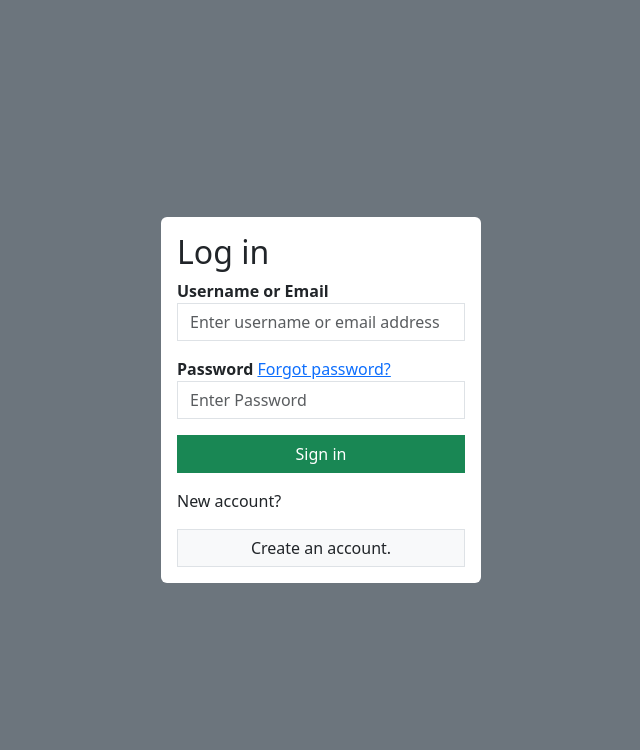
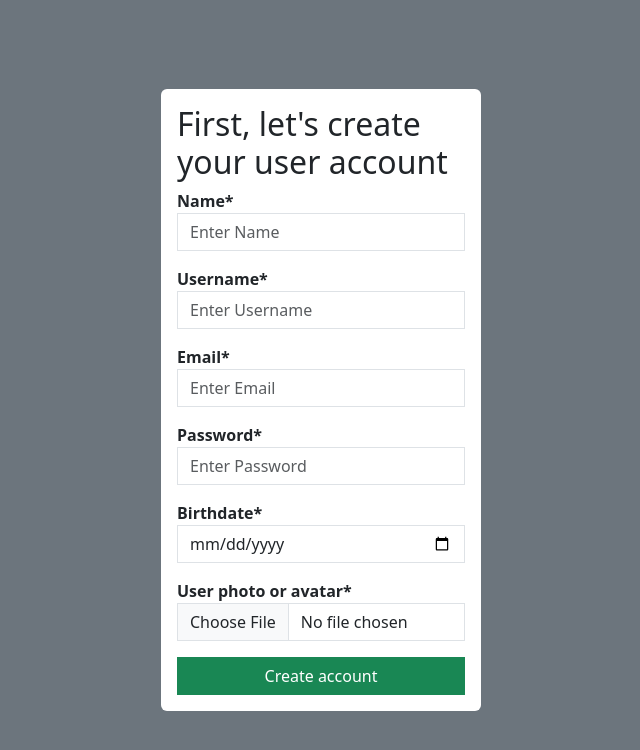
Before and after one commit to JM-Granados/Proyecto1_TeamMeli, a React (Vite) app in the folder frontend/client/: page /Signup in a window 1280 px wide. Shown: the top 750 px of the page, without its empty margins (319-959 px from the left). Built offline with nearby package versions, Linux system fonts and the light colour scheme.

Commit message:
Se terminó la interfaz de login, signup y forgotPass
Queda comentado una parte de código que sirve para mandar a la base lo que se recibe de la interfaz y se verifica para crear cueta, iniciar sesión o reenviar un correo con la contraseña

```diff
--- a/frontend/client/src/App.jsx
+++ b/frontend/client/src/App.jsx
@@ -1,7 +1,7 @@
 import { useState } from 'react'
 import 'bootstrap/dist/css/bootstrap.min.css'
+import {BrowserRouter, Routes, Route, Link} from 'react-router-dom'
 import Signup from './Signup'
-import {BrowserRouter, Routes, Route, Link} from 'react-router-dom'
 import Login from './Login'
 import ForgotPass from './ForgotPass'
 
@@ -12,7 +12,7 @@ function App() {
       <Routes>
         <Route path='/' element={<Login />}></Route>
         <Route path='/Signup' element={<Signup />}></Route>
-        <Route path='/Forgotass' element={<ForgotPass />}></Route>
+        <Route path='/Forgotpass' element={<ForgotPass />}></Route>
       </Routes>
     </BrowserRouter>
   )
--- a/frontend/client/src/ForgotPass.jsx
+++ b/frontend/client/src/ForgotPass.jsx
@@ -1,10 +1,46 @@
 import { useState } from 'react';
 import { Link } from 'react-router-dom';
+import axios from 'axios';
+import { useNavigate } from 'react-router-dom';
 
 function ForgotPass() {
+    const [email] = useState()
+    const navigate = useNavigate()
+
+    const handleSubmit = (e) => {
+        e.preventDefault()
+        /*axios.post('url de base', {Email})
+        .then(result => {console.log(result)
+            navigate('/')
+        })
+        .catch(err=> console.log(err))*/
+    }
+
     return (
         <div>
-            Forgot your poor pass
+            <div className = "d-flex justify-content-center align-items-center bg-secondary vh-100">
+            <div className = "bg-white p-3 rounded w-25">
+                <h2>Reset your password</h2>
+                <form>
+                    <div className="mb-3">
+                        <label htmlFor="Email">
+                            <strong>Enter your account's verified emial address and we will send you a password reset.</strong>
+                        </label>
+                        <input
+                            type="text"
+                            placeholder="Enter Enter your email address "
+                            autoComplete="off"
+                            name="Email"
+                            className="form-control rounded-0"
+                            onChange={(e) => setEmail(e.target.value)}
+                        />
+                    </div>
+                    <button type="submit" className="btn btn-success w-100 rounded-0">
+                        Send password reset email
+                    </button>
+                </form>
+            </div>
+            </div>
         </div>
     );
 }
--- a/frontend/client/src/Login.jsx
+++ b/frontend/client/src/Login.jsx
@@ -1,15 +1,28 @@
-import React from 'react'
+import React, { useState } from 'react'
 import { Link } from 'react-router-dom';
+import axios from 'axios';
+import { useNavigate } from 'react-router-dom';
 
 function Login() {
+    const [usernameEmail, setUsernameEmail] = useState()
+    const [password, setPassword] = useState()
+    const navigate = useNavigate()
 
+    const handleSubmit = (e) => {
+        e.preventDefault()
+        /*axios.post('url de base', {usernameEmail, password})
+        .then(result => {console.log(result)
+            navigate('/home')
+        })
+        .catch(err=> console.log(err))*/
+    }
 
     return(
         <div>
             <div className = "d-flex justify-content-center align-items-center bg-secondary vh-100">
             <div className = "bg-white p-3 rounded w-25">
                 <h2>Log in</h2>
-                <form>
+                <form onSubmit={handleSubmit}>
                     <div className="mb-3">
                         <label htmlFor="username or email address">
                             <strong>Username or Email</strong>
@@ -41,7 +54,7 @@ function Login() {
                     </button>
                     <p></p>
                     <p>New account?</p>
-                    <Link to="/signup" className="btn btn-default border w-100 bg-light rounded-0 text-decoration-none">
+                    <Link to="/Signup" className="btn btn-default border w-100 bg-light rounded-0 text-decoration-none">
                         Create an account.
                     </Link>
                 </form>
--- a/frontend/client/src/Signup.jsx
+++ b/frontend/client/src/Signup.jsx
@@ -1,30 +1,74 @@
 import { useState } from 'react';
 import { Link } from 'react-router-dom';
+import axios from 'axios';
+import { useNavigate } from 'react-router-dom';
 
 function Signup() {
+    const [name, setName] = useState()
+    const [username, setUsername] = useState()
+    const [email, setEmail] = useState()
+    const [password, setPassword] = useState()
+    const [birthdate, setBirthdate] = useState()
+    const [avatar, setavatar] = useState()
+    const navigate = useNavigate()
+
+    const handleSubmit = (e) => {
+        e.preventDefault()
+        /*axios.post('url de base', {name, username, email, password, birthdate, avatar})
+        .then(result => {console.log(result)
+            navigate('/')
+        })
+        .catch(err=> console.log(err))*/
+    }
+
     return (
         <div>
             <div className = "d-flex justify-content-center align-items-center bg-secondary vh-100">
             <div className = "bg-white p-3 rounded w-25">
-                <h2>Log in</h2>
+                <h2>First, let's create your user account </h2>
                 <form>
                     <div className="mb-3">
-                        <label htmlFor="username or email address">
-                            <strong>Username or Email</strong>
+                        <label htmlFor="Name*">
+                            <strong>Name*</strong>
                         </label>
                         <input
                             type="text"
-                            placeholder="Enter username or email address"
+                            placeholder="Enter Name "
                             autoComplete="off"
-                            name="usernameOrEmail"
+                            name="Name"
                             className="form-control rounded-0"
-                            onChange={(e) => setUsernameEmail(e.target.value)}
+                            onChange={(e) => setName(e.target.value)}
+                        />
+                    </div>
+                    <div className="mb-3">
+                        <label htmlFor="*">
+                            <strong>Username*</strong>
+                        </label>
+                        <input
+                            type="text"
+                            placeholder="Enter Username "
+                            autoComplete="off"
+                            name="username"
+                            className="form-control rounded-0"
+                            onChange={(e) => setUsername(e.target.value)}
+                        />
+                    </div>
+                    <div className="mb-3">
+                        <label htmlFor="*">
+                            <strong>Email*</strong>
+                        </label>
+                        <input
+                            type="text"
+                            placeholder="Enter Email"
+                            autoComplete="off"
+                            name="Email"
+                            className="form-control rounded-0"
+                            onChange={(e) => setEmail(e.target.value)}
                         />
                     </div>
                     <div className="mb-3">
                     <label htmlFor="password">
-                            <strong>Password </strong>
-                            <a class="label-link" href="/ForgotPass"> Forgot password? </a>
+                            <strong>Password* </strong>
                         </label>
                         <input
                             type="password"
@@ -34,14 +78,37 @@ function Signup() {
                             onChange={(e) => setPassword(e.target.value)}
                         />
                     </div>
+                    <div className="mb-3">
+                        <label htmlFor="Birthdate*">
+                            <strong>Birthdate*</strong>
+                        </label>
+                        <input
+                            type="date"
+                            placeholder="Enter Birthdate "
+                            autoComplete="off"
+                            name="Birthdate"
+                            className="form-control rounded-0"
+                            max={new Date().toISOString().split('T')[0]}
+                            onChange={(e) => setBirthdate(e.target.value)}
+                        />
+                    </div>
+                    <div className="mb-3">
+                        <label htmlFor="User photo or avatar*">
+                            <strong>User photo or avatar*</strong>
+                        </label>
+                        <input
+                            type="file"
+                            placeholder="Enter Birthdate "
+                            autoComplete="off"
+                            name="User photo or avatar"
+                            className="form-control rounded-0"
+                            accept="image/png, image/jpeg, image/jpg"
+                            onChange={(e) => setAvatar(e.target.value)}
+                        />
+                    </div>
                     <button type="submit" className="btn btn-success w-100 rounded-0">
-                        Sign in
+                        Create account
                     </button>
-                    <p></p>
-                    <p>New account?</p>
-                    <Link to="/signup" className="btn btn-default border w-100 bg-light rounded-0 text-decoration-none">
-                        Create an account.
-                    </Link>
                 </form>
             </div>
         </div>
```
